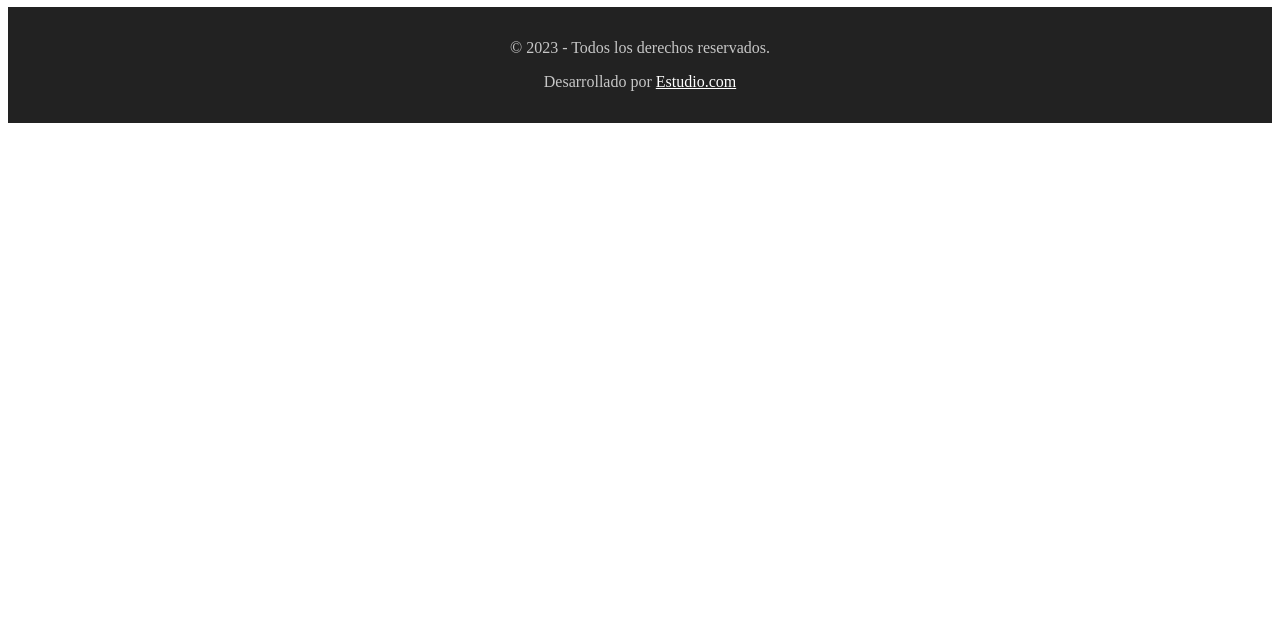
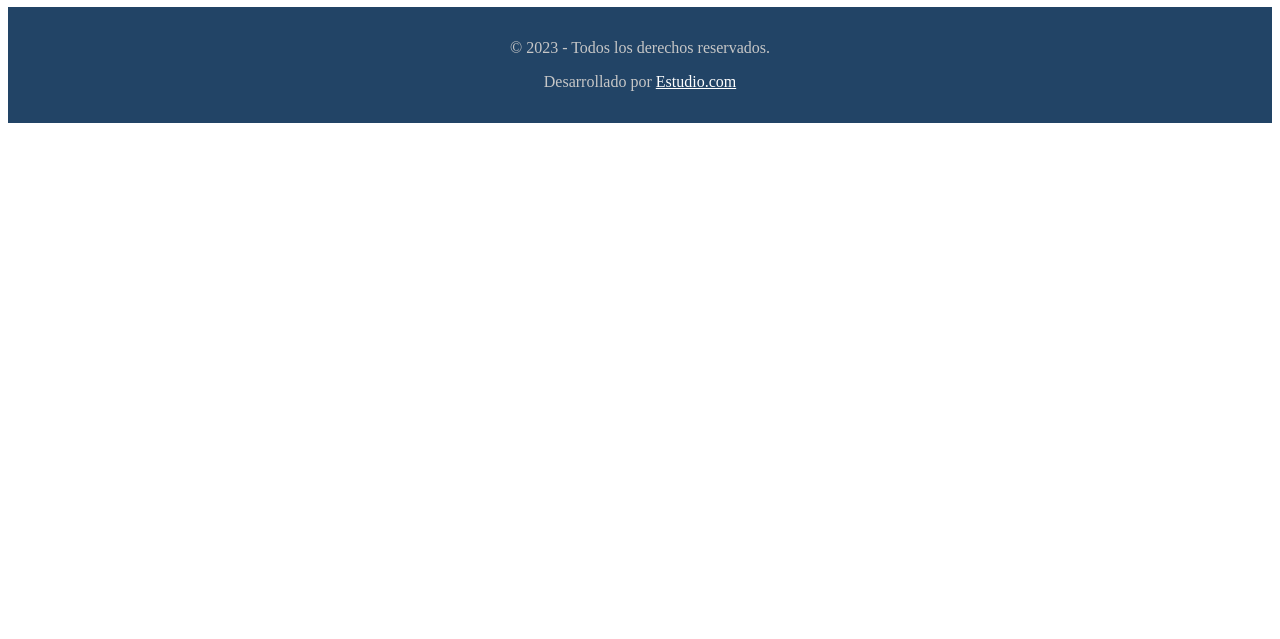
Before and after one commit to jdrjuan/sitio_web_2, a plain HTML site: page index.html in a window 1280 px wide. Shown: the part 161-800 px from the top of the page. Drawn offline with Linux system fonts and the light colour scheme.

Commit message:
Modifica color de fondo de footer

```diff
--- a/css/style.css
+++ b/css/style.css
@@ -1,5 +1,5 @@
 body > footer {
-    background-color: #222;
+    background-color: #246;
     color: #c7c7c7;
     padding: 1em;
     text-align: center;
```
